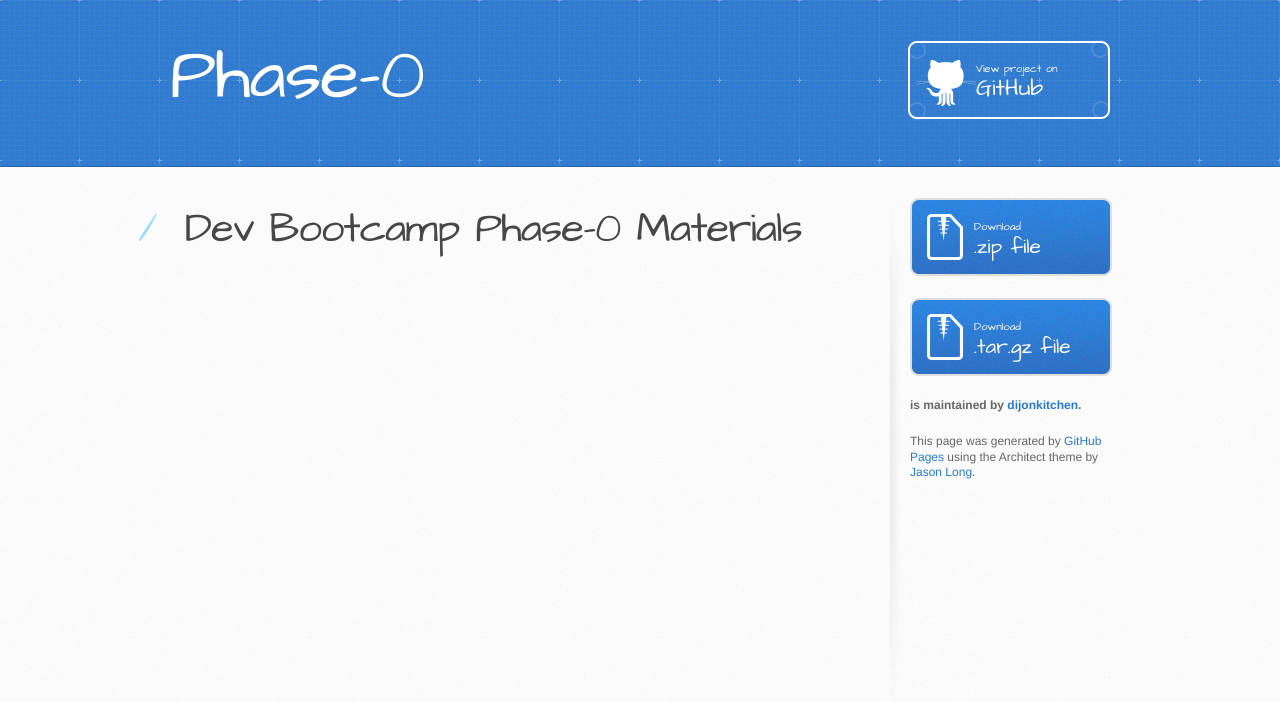
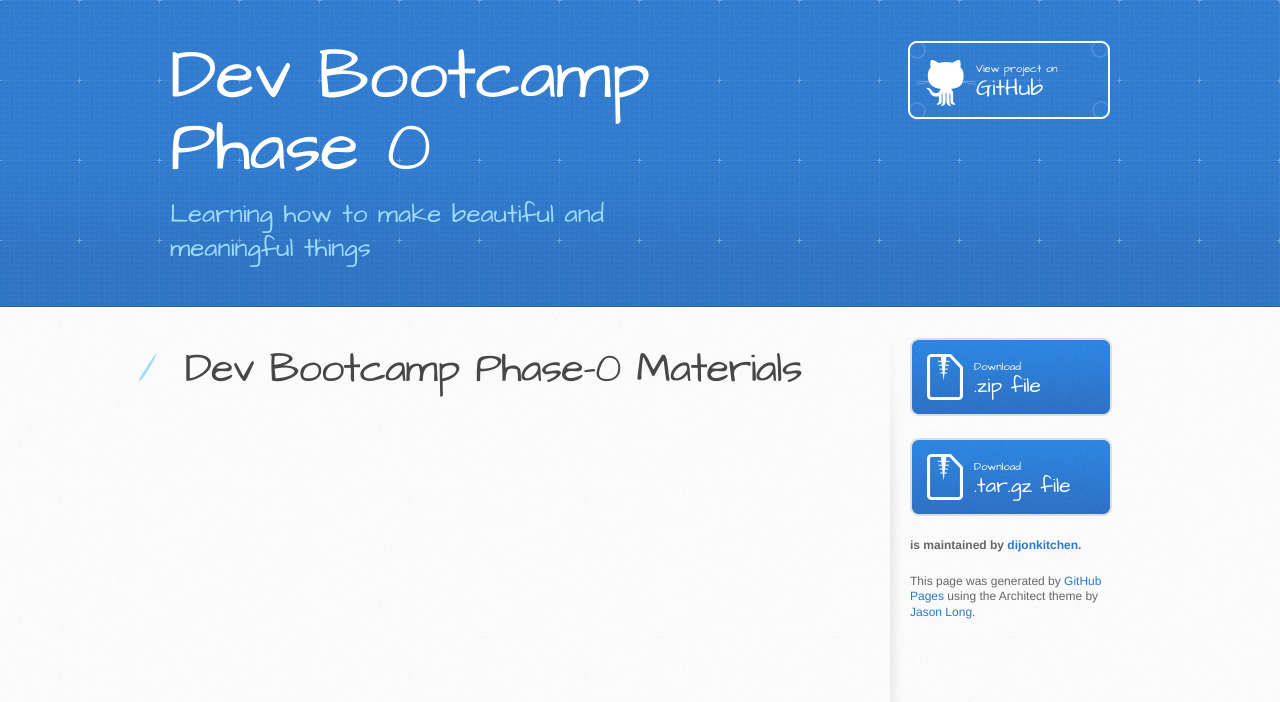
Before and after one commit to dijonkitchen/phase-0, a plain HTML site: page index.html in a window 1280 px wide. Drawn offline with Linux system fonts and the light colour scheme.

Commit message:
Create gh-pages branch via GitHub

```diff
--- a/index.html
+++ b/index.html
@@ -13,14 +13,14 @@
     <script src="//html5shiv.googlecode.com/svn/trunk/html5.js"></script>
     <![endif]-->
 
-    <title>Phase-0 by dijonkitchen</title>
+    <title>Dev Bootcamp Phase 0 by dijonkitchen</title>
   </head>
 
   <body>
     <header>
       <div class="inner">
-        <h1>Phase-0</h1>
-        <h2></h2>
+        <h1>Dev Bootcamp Phase 0</h1>
+        <h2>Learning how to make beautiful and meaningful things</h2>
         <a href="https://github.com/dijonkitchen/phase-0" class="button"><small>View project on</small> GitHub</a>
       </div>
     </header>
--- a/params.json
+++ b/params.json
@@ -1 +1 @@
-{"name":"Phase-0","tagline":"","body":"# Dev Bootcamp Phase-0 Materials\r\n","google":"UA-61566110-1","note":"Don't delete this file! It's used internally to help with page regeneration."}
+{"name":"Dev Bootcamp Phase 0","tagline":"Learning how to make beautiful and meaningful things","body":"# Dev Bootcamp Phase-0 Materials\r\n","google":"UA-61566110-1","note":"Don't delete this file! It's used internally to help with page regeneration."}
```
